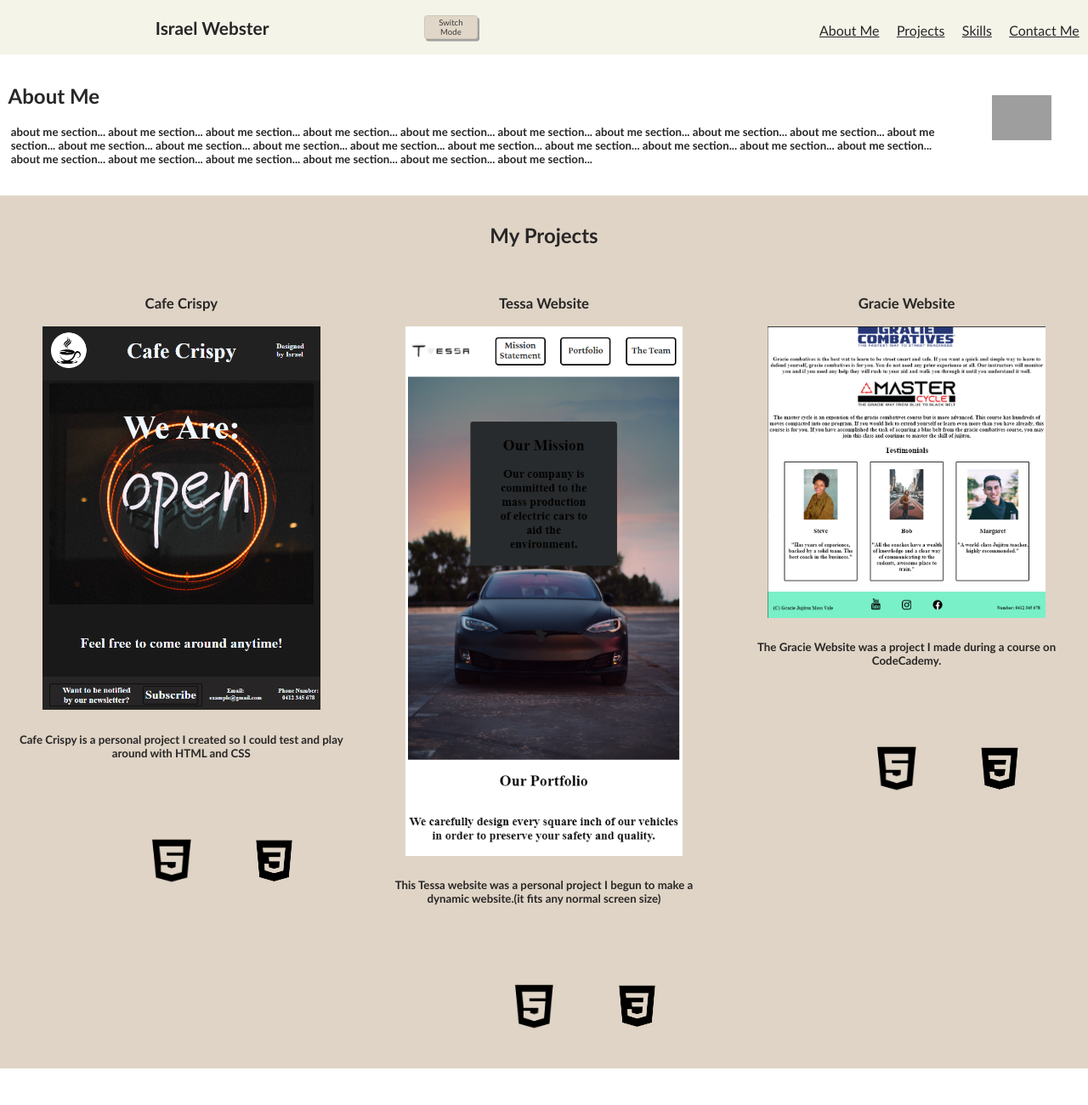
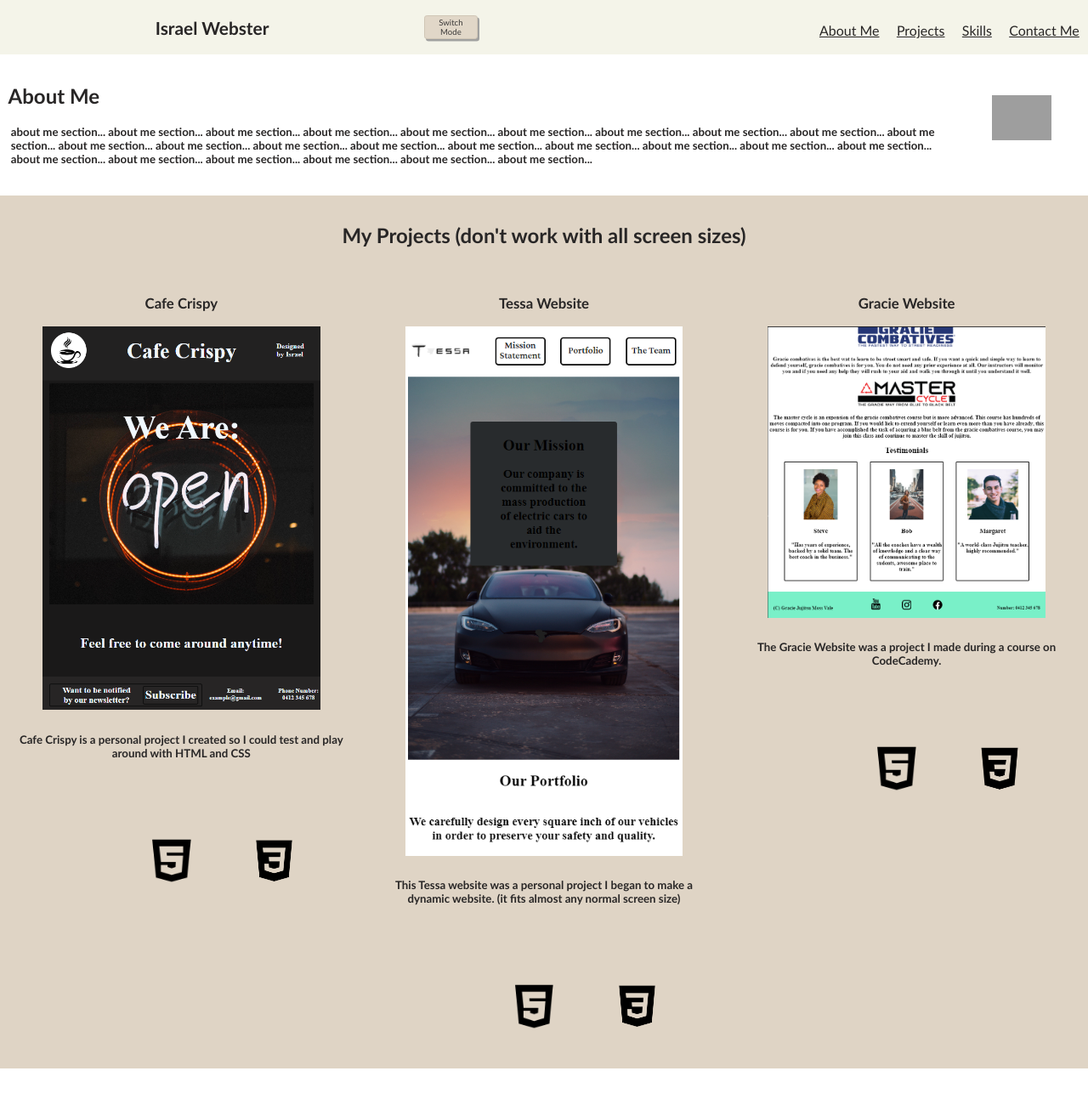
Before and after one commit to ElfinClient/Personal-Portfolio, a plain HTML site: page index.html in a window 1280 px wide. Shown: the top 1300 px of the page at 85% size. Drawn offline with Linux system fonts and the light colour scheme; grey boxes are pictures that could not be loaded.

Commit message:
Update index.html

```diff
--- a/index.html
+++ b/index.html
@@ -30,7 +30,7 @@
     </div>
 
     <div id="my-projects">
-        <h2>My Projects</h2>
+        <h2>My Projects (don't work with all screen sizes)</h2>
         <br>
         <div id="projects-container">
             <div>
@@ -49,7 +49,7 @@
                 <h3>Tessa Website</h3>
                 <a href="./TessaWebsite.html"><img src="./Resources/images/Tessa-Website-Photo.png" alt="Image of my Tessa website"></a>
                 <div class="projects-desc-box">
-                    <h5>This Tessa website was a personal project I begun to make a dynamic website.(it fits any normal screen size)</h5>
+                    <h5>This Tessa website was a personal project I began to make a dynamic website. (it fits almost any normal screen size)</h5>
                     <div class="languages-used html css">
                         <img src="./Resources/images/HTML logo black.png" alt="HTML Logo" class="HTML-logo">
                         <img src="./Resources/images/CSS-icon.webp" alt="CSS Logo">
```
